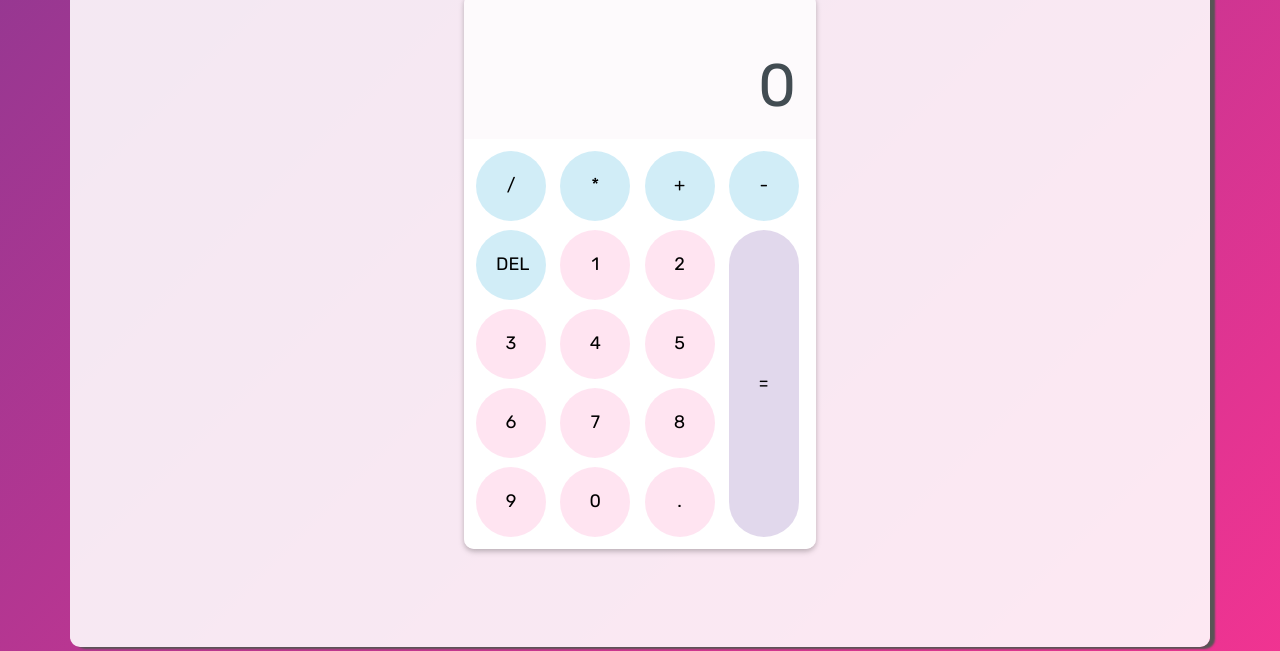
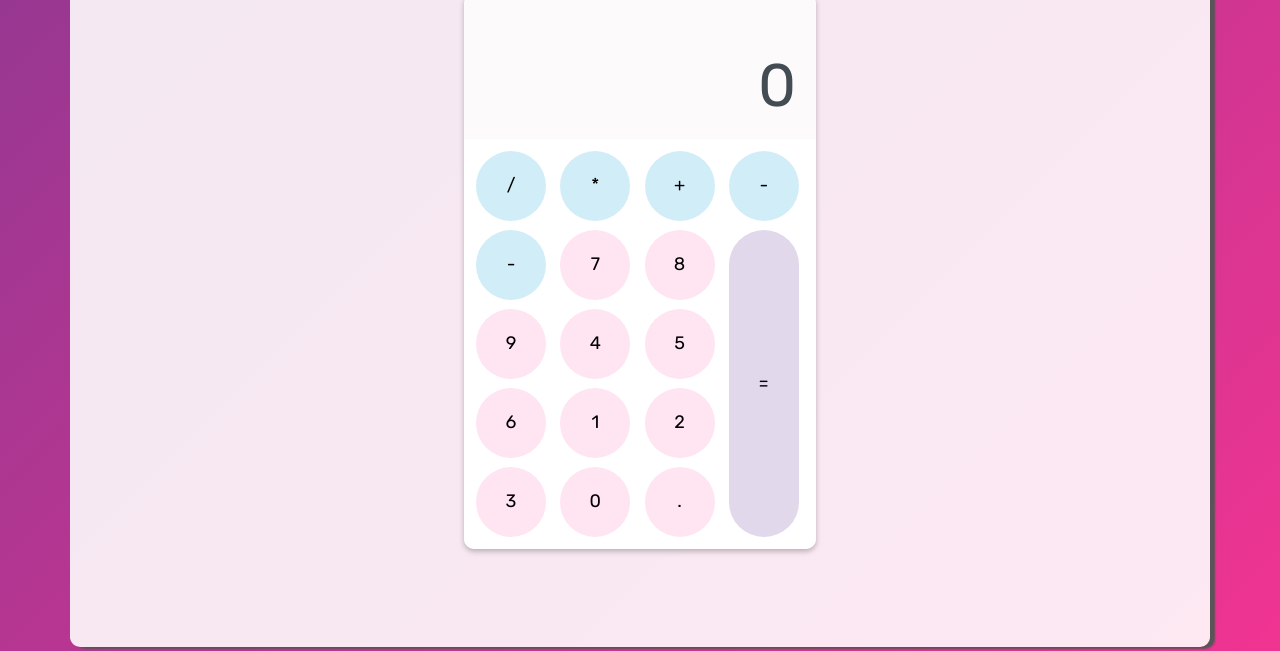
Before and after one commit to AlondraCordoba/counterReact, a React (Create React App) app: page / in a window 1280 px wide. Shown: the part 1140-1791 px from the top of the page. Built offline with nearby package versions, Linux system fonts and the light colour scheme.

Commit message:
style: order and style buttons changed

```diff
--- a/src/App.jsx
+++ b/src/App.jsx
@@ -30,22 +30,6 @@ function App() {
   const [response, setRepsonse] = useState("");
   const operators = ['/', '*', '+','-', '.'];
 
-  const generateDigits = () => {
-    const digits = [];
-    for (let i = 1; i < 10; i++){
-      digits.push(
-        <button
-          onClick={() => updateCalculation(i.toString())}
-          key={i}
-          className="calculatorButton"
-        >
-          {i}
-        </button>
-      );
-    }
-    return digits
-  }
-
   const updateCalculation = value =>{
     if (
       (operators.includes(value) && calculation === "") ||
@@ -56,14 +40,17 @@ function App() {
       setCalculation(calculation + value);
 
     if(!operators.includes(value)){
+      // eslint-disable-next-line no-eval
       setRepsonse(eval(calculation + value).toString());
     }
   }
   const calculate = () => {
-    if(calculation == ''){ return; }
+    if(calculation === ''){ return; }
+    // eslint-disable-next-line no-eval
     setCalculation(eval(calculation).toString());
   }
   const deleteDigit = () => {
+    // eslint-disable-next-line eqeqeq
     if(calculation == ''){ return; }
     const value = calculation.slice(0,-1);
     setCalculation(value);
@@ -188,18 +175,67 @@ function App() {
             <Container className="containerCalculator">
               <div className="calculator">
                 <div className="display">
-                  {response ? <span>{response}</span> : ''}&nbsp;{calculation || "0"}
+                  {response ? <span>{response}</span> : ""}&nbsp;
+                  {calculation || "0"}
                 </div>
                 <div className="calculatorButtons">
-                  <button className="calculatorButton calculatorButtonOperator" onClick={() => updateCalculation('/')}>/</button>
-                  <button className="calculatorButton calculatorButtonOperator" onClick={() => updateCalculation('*')}>*</button>
-                  <button className="calculatorButton calculatorButtonOperator" onClick={() => updateCalculation('+')}>+</button>
-                  <button className="calculatorButton calculatorButtonOperator" onClick={() => updateCalculation('-')}>-</button>
-                  <button className="calculatorButton calculatorButtonOperator" onClick={deleteDigit}>DEL</button>
-                  { generateDigits() }
-                  <button className="calculatorButton" onClick={() => updateCalculation('0')}>0</button>
-                  <button className="calculatorButton" onClick={() => updateCalculation('.')}>.</button>
-                  <button className="calculatorButton calculatorButtonEnter" onClick={calculate}>=</button>
+                  <button
+                    className="calculatorButton calculatorButtonOperator"
+                    onClick={() => updateCalculation("/")}
+                  >
+                    /
+                  </button>
+                  <button
+                    className="calculatorButton calculatorButtonOperator"
+                    onClick={() => updateCalculation("*")}
+                  >
+                    *
+                  </button>
+                  <button
+                    className="calculatorButton calculatorButtonOperator"
+                    onClick={() => updateCalculation("+")}
+                  >
+                    +
+                  </button>
+                  <button
+                    className="calculatorButton calculatorButtonOperator"
+                    onClick={() => updateCalculation("-")}
+                  >
+                    -
+                  </button>
+                  <button
+                    className="calculatorButton calculatorButtonOperator"
+                    onClick={deleteDigit}
+                  >
+                    -
+                  </button>
+                  <button onClick={() =>  updateCalculation("7")} className="calculatorButton">7</button>
+                  <button onClick={() =>  updateCalculation("8")} className="calculatorButton">8</button>
+                  <button onClick={() =>  updateCalculation("9")} className="calculatorButton">9</button>
+                  <button onClick={() =>  updateCalculation("4")} className="calculatorButton">4</button>
+                  <button onClick={() =>  updateCalculation("5")} className="calculatorButton">5</button>
+                  <button onClick={() =>  updateCalculation("6")} className="calculatorButton">6</button>
+                  <button onClick={() =>  updateCalculation("1")} className="calculatorButton">1</button>
+                  <button onClick={() =>  updateCalculation("2")} className="calculatorButton">2</button>
+                  <button onClick={() =>  updateCalculation("3")} className="calculatorButton">3</button>
+                  <button
+                    className="calculatorButton"
+                    onClick={() => updateCalculation("0")}
+                  >
+                    0
+                  </button>
+                  <button
+                    className="calculatorButton"
+                    onClick={() => updateCalculation(".")}
+                  >
+                    .
+                  </button>
+                  <button
+                    className="calculatorButton calculatorButtonEnter"
+                    onClick={calculate}
+                  >
+                    =
+                  </button>
                 </div>
               </div>
             </Container>
```
